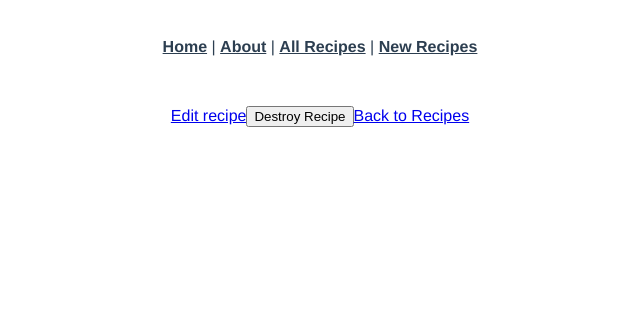
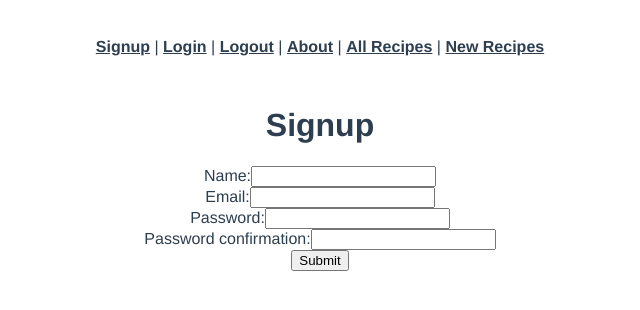
Before and after one commit to fellowbeard/kitchen-bff-frontend, a Vue app: page /recipes/signup in a window 1280 px wide. Shown: the top 310 px of the page, without its empty margins (320-960 px from the left). Built offline with nearby package versions, Linux system fonts and the light colour scheme; no server answers.

Commit message:
adds signup, login, logout

```diff
--- a/src/App.vue
+++ b/src/App.vue
@@ -1,6 +1,10 @@
 <template>
   <nav>
-    <router-link to="/">Home</router-link>
+    <router-link to="/signup">Signup</router-link>
+    |
+    <router-link to="/login">Login</router-link>
+    |
+    <router-link to="/logout">Logout</router-link>
     |
     <router-link to="/about">About</router-link>
     |
--- a/src/main.js
+++ b/src/main.js
@@ -5,4 +5,9 @@
 
 axios.defaults.baseURL = process.env.NODE_ENV === "development" ? "http://localhost:3000" : "/";
 
+var jwt = localStorage.getItem("jwt");
+if (jwt) {
+  axios.defaults.headers.common["Authorization"] = `Bearer ${jwt}`;
+}
+
 createApp(App).use(router).mount("#app");
--- a/src/router/index.js
+++ b/src/router/index.js
@@ -4,6 +4,9 @@
 import CreateView from "../views/CreateView.vue";
 import ShowView from "../views/ShowView.vue";
 import UpdateView from "../views/UpdateView.vue";
+import SignupView from "../views/SignupView.vue";
+import LoginView from "../views/LoginView.vue";
+import LogoutView from "../views/LogoutView.vue";
 
 const routes = [
   {
@@ -32,6 +35,21 @@
     component: UpdateView,
   },
   {
+    path: "/recipes/signup",
+    name: "signup",
+    component: SignupView,
+  },
+  {
+    path: "/recipes/login",
+    name: "login",
+    component: LoginView,
+  },
+  {
+    path: "/recipes/logout",
+    name: "logout",
+    component: LogoutView,
+  },
+  {
     path: "/about",
     name: "about",
     // route level code-splitting
--- /dev/null
+++ b/src/views/LoginView.vue
@@ -0,0 +1,49 @@
+<script>
+import axios from "axios";
+
+export default {
+  data: function () {
+    return {
+      newSessionParams: {},
+      errors: [],
+    };
+  },
+  methods: {
+    submit: function () {
+      axios
+        .post("/sessions", this.newSessionParams)
+        .then((response) => {
+          axios.defaults.headers.common["Authorization"] = "Bearer " + response.data.jwt;
+          localStorage.setItem("jwt", response.data.jwt);
+          this.$router.push("/");
+        })
+        .catch((error) => {
+          console.log(error.response);
+          this.errors = ["Invalid email or password."];
+          this.email = "";
+          this.password = "";
+        });
+    },
+  },
+};
+</script>
+
+<template>
+  <div class="login">
+    <form v-on:submit.prevent="submit()">
+      <h1>Login</h1>
+      <ul>
+        <li v-for="error in errors" v-bind:key="error">{{ error }}</li>
+      </ul>
+      <div>
+        <label>Email:</label>
+        <input type="email" v-model="newSessionParams.email" />
+      </div>
+      <div>
+        <label>Password:</label>
+        <input type="password" v-model="newSessionParams.password" />
+      </div>
+      <input type="submit" value="Submit" />
+    </form>
+  </div>
+</template>
--- /dev/null
+++ b/src/views/LogoutView.vue
@@ -0,0 +1,15 @@
+<script>
+import axios from "axios";
+
+export default {
+  created: function () {
+    delete axios.defaults.headers.common["Authorization"];
+    localStorage.removeItem("jwt");
+    this.$router.push("/");
+  },
+};
+</script>
+
+<template>
+  <div class="logout"></div>
+</template>
--- /dev/null
+++ b/src/views/SignupView.vue
@@ -0,0 +1,53 @@
+<script>
+import axios from "axios";
+
+export default {
+  data: function () {
+    return {
+      newUserParams: {},
+      errors: [],
+    };
+  },
+  methods: {
+    submit: function () {
+      axios
+        .post("/users", this.newUserParams)
+        .then((response) => {
+          console.log(response.data);
+          this.$router.push("/login");
+        })
+        .catch((error) => {
+          this.errors = error.response.data.errors;
+        });
+    },
+  },
+};
+</script>
+
+<template>
+  <div class="signup">
+    <form v-on:submit.prevent="submit()">
+      <h1>Signup</h1>
+      <ul>
+        <li v-for="error in errors" v-bind:key="error">{{ error }}</li>
+      </ul>
+      <div>
+        <label>Name:</label>
+        <input type="text" v-model="newUserParams.name" />
+      </div>
+      <div>
+        <label>Email:</label>
+        <input type="email" v-model="newUserParams.email" />
+      </div>
+      <div>
+        <label>Password:</label>
+        <input type="password" v-model="newUserParams.password" />
+      </div>
+      <div>
+        <label>Password confirmation:</label>
+        <input type="password" v-model="newUserParams.password_confirmation" />
+      </div>
+      <input type="submit" value="Submit" />
+    </form>
+  </div>
+</template>
```
